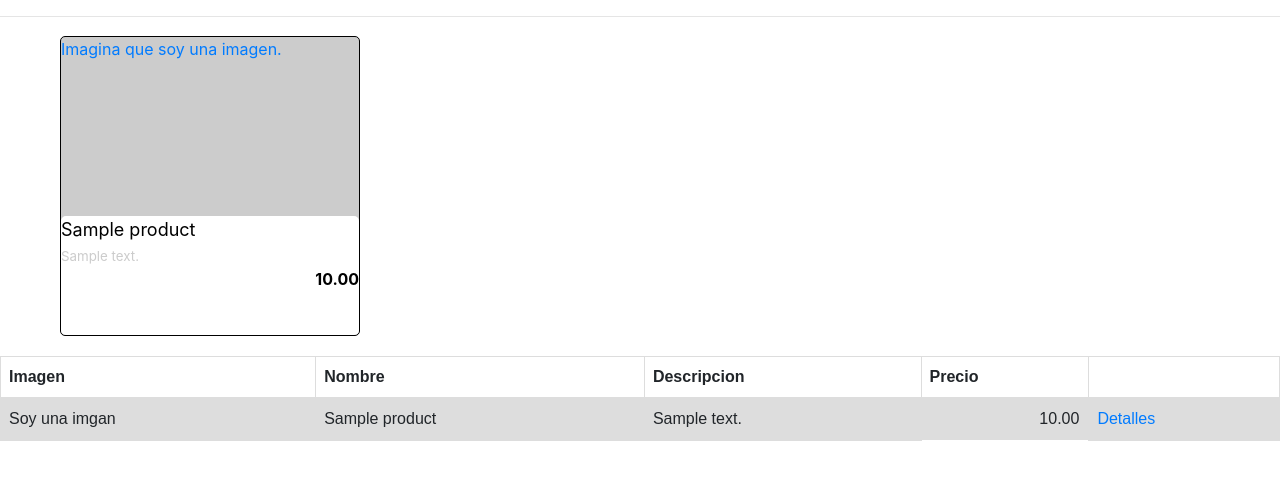
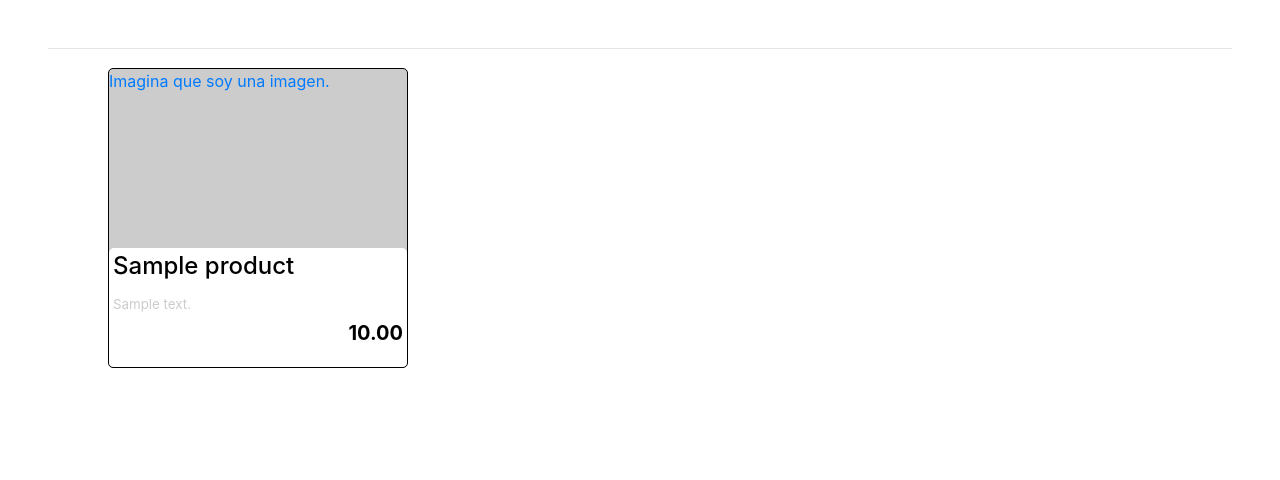
Before and after one commit to PabloFederico/admin1-ElDeporteOnline-ecommerce, a Django app: page /catalog in a window 1280 px wide. Shown: the top 480 px of the page. Run offline with Django 3.2, Linux system fonts and the light colour scheme; tables that the repository leaves empty hold one stand-in row (values such as "Sample post"); parts of the project's set-up code (start-up, migrations or seed data) failed here and were passed over.

Commit message:
cambios menores

```diff
--- a/Catalog/templates/catalog/full_catalog.html
+++ b/Catalog/templates/catalog/full_catalog.html
@@ -57,15 +57,17 @@ a:link {
                 <div class="cuadroImagen">
                 Imagina que soy una imagen.
                 </div>
-                <div class="cuadroBlanco">
+                <div class="cuadroBlanco p-1">
                     <div style="width:100%;">
-                    <span style="font-size: large; color: black;">{{ product.name }}</span>
+                        <span style="color: black;" class="w-100 h4 d-inline-block text-truncate">{{ product.name }}</span>
                     </div>
                     <div style="width:100%;">
-                    <span style="font-size: smaller; color:#cccccc;">{{ product.short_description}}</span>
+                        <span style="font-size: smaller; color:#cccccc;" class="w-100 d-inline-block text-truncate">{{ product.short_description}}</span>
                     </div>
                     <div style="width:100%;">
-                    <span style="width: 100%; float: left; text-align: right; color: black"><b>{{ product.price }}</b></span>
+                        <span style="width: 100%; float: left; text-align: right; color: black" class="h5">
+                            <b>{{ product.price }}</b>
+                        </span>
                     </div>
                 </div>
             </div>
@@ -78,6 +80,9 @@ a:link {
 
 <hr>
 
+{% comment %}
+queda para despues, cuando hagamos en formato cards
+
 <table>
   <tr>
     <th>Imagen</th>
@@ -88,16 +93,16 @@ a:link {
   </tr>
    {% for product in object_list %}
   <tr>
-      <td>Soy una imgan</td>
+      <td>Soy una imagen</td>
       <td>{{ product.name }}</td>
       <td>{{ product.short_description }}</td>
       <td style="width: 100%; float: left; text-align: right;">{{ product.price }}</td>
-      <td><a href="https://admin1-equipo7.herokuapp.com{% url "producto" product.id %}">Detalles</a></td>
+      <td><a href="{% url "producto" product.id %}">Detalles</a></td>
     </a>
     </tr>
   {% empty %}
   <tr>
-    <td>Soy una imgan</td>
+    <td></td>
     <td>No products yet.</td>
     <td></td>
     <td></td>
@@ -106,4 +111,6 @@ a:link {
   {% endfor %}
 </table>
 
+{% endcomment %}
+
 {% endblock content %}
--- a/Products/models/product.py
+++ b/Products/models/product.py
@@ -16,7 +16,7 @@ class Product(models.Model):
         verbose_name = "producto"
         verbose_name_plural = "productos"
 
-    name = models.CharField(max_length=255, verbose_name="nombre")
+    name = models.CharField(max_length=100, verbose_name="nombre")
     short_description = models.CharField(max_length=255, verbose_name="descripcion corta")
     description = tinymce_models.HTMLField(verbose_name="descripcion larga")
     price = MoneyField(max_digits=12, decimal_places=2, validators=[MinMoneyValidator(Decimal("0.01"))],
--- a/templates/base.html
+++ b/templates/base.html
@@ -15,7 +15,7 @@
     <header id="header">
     </header>
 
-    <div id="content">
+    <div id="content" class="m-5">
         {% block content %}
             if you see this, something is wrong!
         {% endblock content %}
```
Also changed, not shown: Products/templates/products/detail.html (+7 -4 lines), Products/migrations/0014_auto_20201129_1935.py (added).
